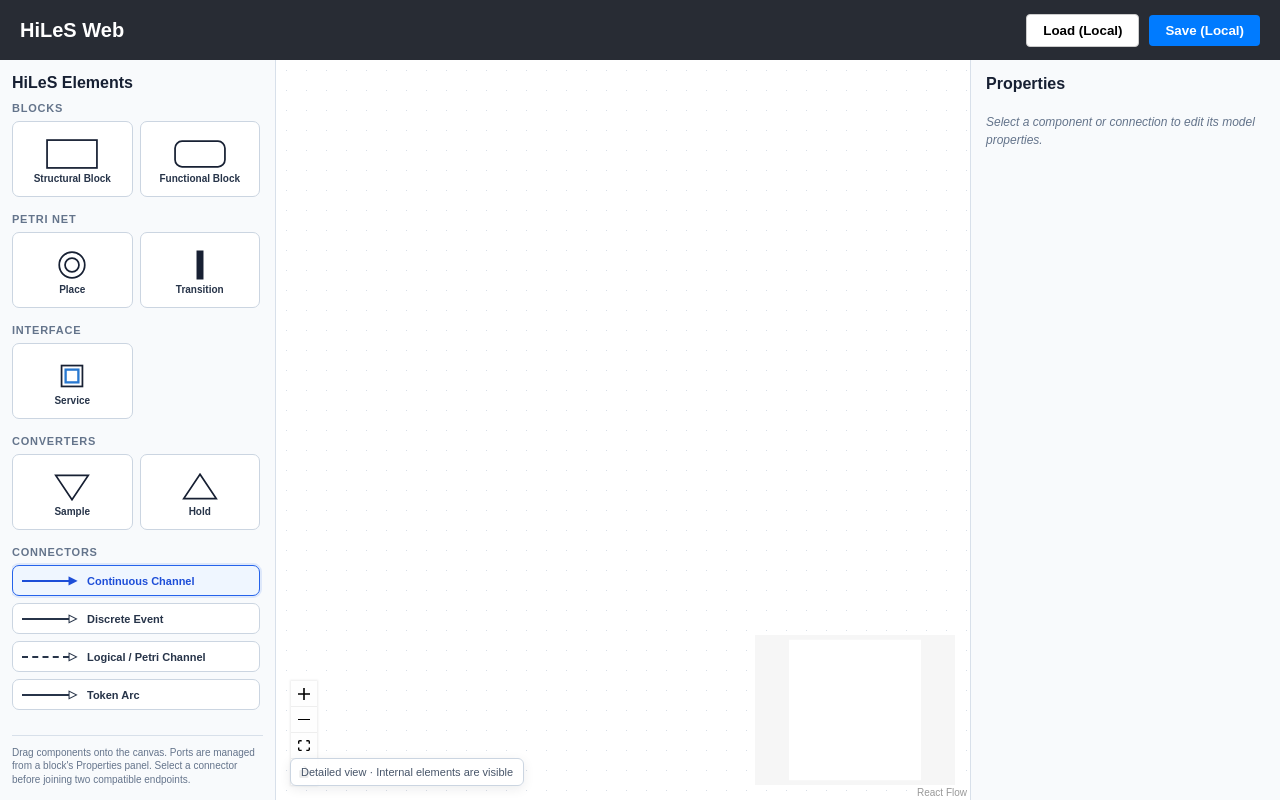
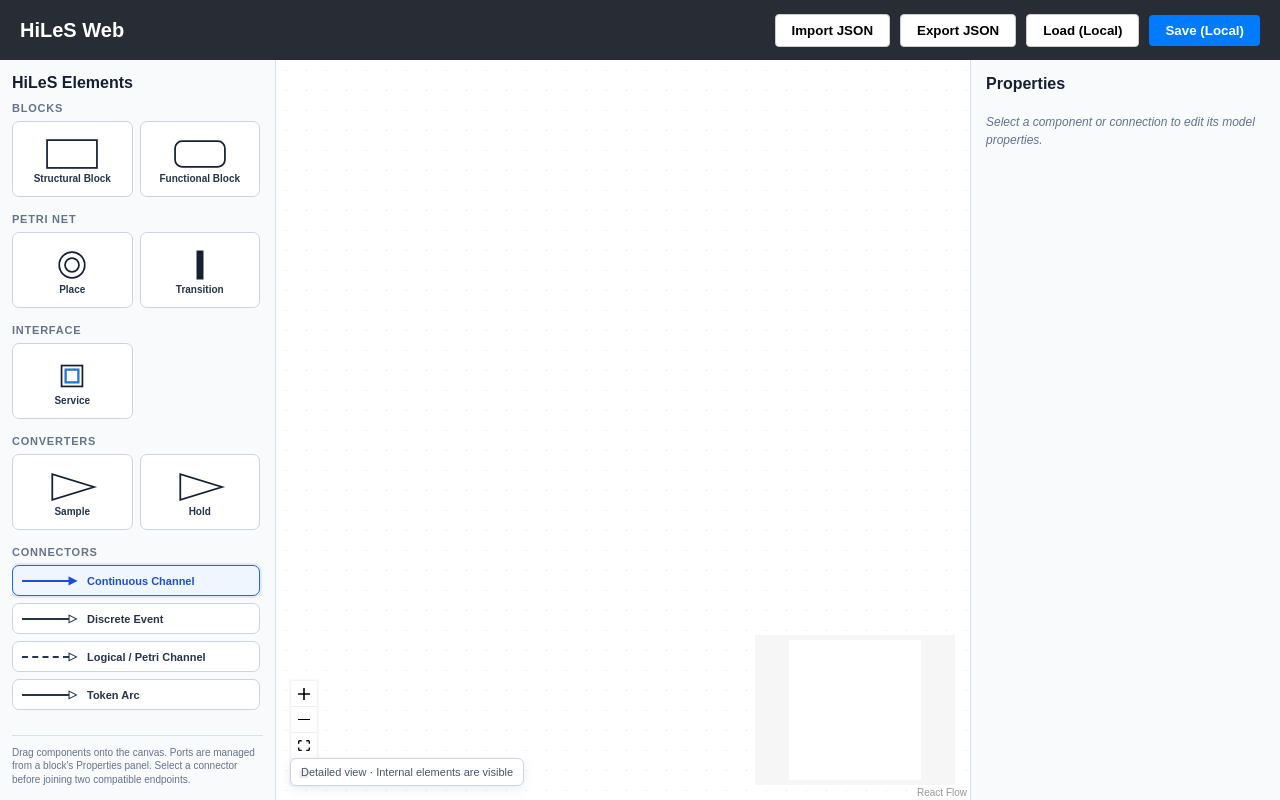
Before and after one commit to KevMasMas/HiLeS_WEB, a React (Vite) app in the folder frontend/: page / in a window 1280 px wide. Built offline with nearby package versions, Linux system fonts and the light colour scheme.

Commit message:
Se edito un pedazo visual de de los Converters y se agrego exportacion e importacion por JSON

```diff
--- /dev/null
+++ b/frontend/src/domain/modelDocument.ts
@@ -0,0 +1,65 @@
+import type { Edge, Node } from '@xyflow/react';
+import type { HilesEdgeData, HilesNodeData } from '../types/hiles';
+
+export const HILES_DOCUMENT_VERSION = 1;
+
+export interface HilesModelDocument {
+  schemaVersion: number;
+  metadata: { savedAt: string };
+  network: { topology: null; protocol: null; nodes: string[] };
+  allElements: Array<{
+    id: string;
+    type: HilesNodeData['hilesType'];
+    name: string;
+    parentId?: string;
+    layout: { x: number; y: number; width?: number; height?: number };
+    ports: HilesNodeData['ports'];
+    properties: HilesNodeData['properties'];
+  }>;
+  relationNode: Array<{ nodeId: string; elementIds: string[] }>;
+  connections: Edge<HilesEdgeData>[];
+}
+
+type HilesNode = Node<HilesNodeData>;
+
+export const serializeModel = (nodes: HilesNode[], connections: Edge<HilesEdgeData>[]): HilesModelDocument => ({
+  schemaVersion: HILES_DOCUMENT_VERSION,
+  metadata: { savedAt: new Date().toISOString() },
+  network: { topology: null, protocol: null, nodes: nodes.filter((node) => node.data.hilesType === 'STRUCTURAL_BLOCK').map((node) => node.id) },
+  allElements: nodes.map((node) => ({
+    id: node.id, type: node.data.hilesType, name: node.data.name,
+    ...(node.parentId ? { parentId: node.parentId } : {}),
+    layout: { x: node.position.x, y: node.position.y, width: Number(node.style?.width) || undefined, height: Number(node.style?.height) || undefined },
+    ports: node.data.ports, properties: node.data.properties,
+  })),
+  relationNode: nodes.filter((node) => node.data.hilesType === 'STRUCTURAL_BLOCK').map((node) => ({ nodeId: node.id, elementIds: nodes.filter((child) => child.parentId === node.id).map((child) => child.id) })),
+  connections,
+});
+
+export const isModelDocument = (value: unknown): value is HilesModelDocument => {
+  if (!value || typeof value !== 'object') return false;
+  const document = value as Partial<HilesModelDocument>;
+  return document.schemaVersion === HILES_DOCUMENT_VERSION && Array.isArray(document.allElements) && Array.isArray(document.connections);
+};
+
+export const validateModelDocument = (document: HilesModelDocument): string[] => {
+  const errors: string[] = [];
+  const ids = new Set<string>();
+  const elementsById = new Map(document.allElements.map((element) => [element.id, element]));
+
+  document.allElements.forEach((element) => {
+    if (!element.id) errors.push('Every element requires an id.');
+    if (ids.has(element.id)) errors.push(`Duplicate element id: ${element.id}.`);
+    ids.add(element.id);
+    if (!element.name?.trim()) errors.push(`Element ${element.id || '(without id)'} requires a name.`);
+    if (element.parentId && !elementsById.has(element.parentId)) errors.push(`Element ${element.id} references an unknown parent.`);
+  });
+
+  document.connections.forEach((connection) => {
+    if (!connection.id) errors.push('Every connection requires an id.');
+    if (!elementsById.has(connection.source)) errors.push(`Connection ${connection.id} has an unknown source.`);
+    if (!elementsById.has(connection.target)) errors.push(`Connection ${connection.id} has an unknown target.`);
+  });
+
+  return errors;
+};
--- a/frontend/src/features/editor/CustomNodes.tsx
+++ b/frontend/src/features/editor/CustomNodes.tsx
@@ -60,7 +60,7 @@ export const HilesNode: React.FC<NodeProps<Node<HilesNodeData>>> = ({ data, sele
     <div className={`hiles-node ${selected ? 'is-selected' : ''} ${disabled ? 'is-disabled' : ''} ${locked ? 'is-locked' : ''}`}>
       {isPetri ? <PetriHandles /> : <PortHandles ports={ports} />}
       <div className="hiles-node__symbol">
-        <HilesGlyph type={hilesType} width={isFunctional ? 154 : 84} height={isFunctional ? 66 : 56} />
+        <HilesGlyph type={hilesType} width={isFunctional ? 154 : 84} height={isFunctional ? 66 : 56} direction={properties.operatorDirection} />
         {isFunctional && properties.expression && <span className="hiles-node__expression">{properties.expression}</span>}
         {hilesType === HilesElementType.PLACE && properties.tokens > 0 && <span className="hiles-place-token" aria-label={`${properties.tokens} token`} />}
       </div>
--- a/frontend/src/features/editor/Editor.tsx
+++ b/frontend/src/features/editor/Editor.tsx
@@ -1,11 +1,26 @@
-import React from 'react';
+import React, { useRef } from 'react';
 import { Palette } from './Palette';
 import { Canvas } from './Canvas';
 import { PropertiesPanel } from './PropertiesPanel';
 import { useEditorStore } from '../../stores/useEditorStore';
 
 export const Editor: React.FC = () => {
-  const { saveModel, loadModel, statusMessage } = useEditorStore();
+  const { saveModel, loadModel, exportModel, importModel, statusMessage } = useEditorStore();
+  const importInput = useRef<HTMLInputElement>(null);
+
+  const downloadJson = () => {
+    const blob = new Blob([exportModel()], { type: 'application/json' });
+    const url = URL.createObjectURL(blob);
+    const link = document.createElement('a');
+    link.href = url; link.download = 'hiles-model.json'; link.click();
+    URL.revokeObjectURL(url);
+  };
+
+  const uploadJson = async (event: React.ChangeEvent<HTMLInputElement>) => {
+    const file = event.target.files?.[0];
+    if (file) importModel(await file.text());
+    event.target.value = '';
+  };
 
   return (
     <div style={styles.container}>
@@ -13,6 +28,9 @@ export const Editor: React.FC = () => {
         <h1 style={styles.logo}>HiLeS Web</h1>
         <div style={styles.actions}>
           {statusMessage && <span style={styles.status}>✓ {statusMessage}</span>}
+          <input ref={importInput} type="file" accept="application/json,.json" onChange={uploadJson} style={{ display: 'none' }} />
+          <button style={styles.button} onClick={() => importInput.current?.click()}>Import JSON</button>
+          <button style={styles.button} onClick={downloadJson}>Export JSON</button>
           <button style={styles.button} onClick={loadModel}>Load (Local)</button>
           <button style={{ ...styles.button, ...styles.primaryButton }} onClick={saveModel}>Save (Local)</button>
         </div>
--- a/frontend/src/features/editor/HilesGlyph.tsx
+++ b/frontend/src/features/editor/HilesGlyph.tsx
@@ -1,14 +1,16 @@
 import React from 'react';
-import { HilesElementType } from '../../types/hiles';
+import { HilesElementType, type OperatorDirection } from '../../types/hiles';
 
 interface HilesGlyphProps {
   type: HilesElementType;
   width?: number;
   height?: number;
+  direction?: OperatorDirection;
 }
 
-export const HilesGlyph: React.FC<HilesGlyphProps> = ({ type, width = 88, height = 54 }) => {
+export const HilesGlyph: React.FC<HilesGlyphProps> = ({ type, width = 88, height = 54, direction = 'right' }) => {
   const common = { stroke: '#172033', strokeWidth: 3, fill: '#fff' };
+  const triangle = { right: '16,8 16,52 88,30', left: '84,8 84,52 12,30', up: '8,52 92,52 50,8', down: '8,8 92,8 50,52' }[direction];
 
   return (
     <svg width={width} height={height} viewBox="0 0 100 60" aria-hidden="true">
@@ -20,8 +22,8 @@ export const HilesGlyph: React.FC<HilesGlyphProps> = ({ type, width = 88, height
       {type === HilesElementType.PORT && (
         <><line x1="14" y1="30" x2="42" y2="30" stroke="#172033" strokeWidth="3" /><rect x="42" y="20" width="20" height="20" fill="#e33a43" stroke="#e33a43" strokeWidth="3" /><rect x="48" y="26" width="8" height="8" fill="#fff" /><line x1="62" y1="30" x2="88" y2="30" stroke="#172033" strokeWidth="3" /></>
       )}
-      {type === HilesElementType.SAMPLE && <polygon points="22,10 78,10 50,52" {...common} />}
-      {type === HilesElementType.HOLD && <polygon points="50,8 78,50 22,50" {...common} />}
+      {type === HilesElementType.SAMPLE && <polygon points={triangle} {...common} />}
+      {type === HilesElementType.HOLD && <polygon points={triangle} {...common} />}
       {type === HilesElementType.PLACE && <><circle cx="50" cy="30" r="22" {...common} /><circle cx="50" cy="30" r="12" fill="none" stroke="#172033" strokeWidth="3" /></>}
       {type === HilesElementType.TRANSITION && <rect x="44" y="5" width="12" height="50" fill="#172033" />}
       {type === HilesElementType.TOKEN && <circle cx="50" cy="30" r="15" fill="#ef2d2d" stroke="#b91c1c" strokeWidth="2" />}
--- a/frontend/src/features/editor/PropertiesPanel.tsx
+++ b/frontend/src/features/editor/PropertiesPanel.tsx
@@ -72,7 +72,7 @@ export const PropertiesPanel: React.FC = () => {
 
   const { hilesType, name, properties, ports } = selectedNode.data;
   const update = store.updateNodeProperties;
-  const portCapableTypes: HilesElementType[] = [HilesElementType.STRUCTURAL_BLOCK, HilesElementType.FUNCTIONAL_BLOCK, HilesElementType.SAMPLE, HilesElementType.HOLD, HilesElementType.SERVICE];
+  const portCapableTypes: HilesElementType[] = [HilesElementType.STRUCTURAL_BLOCK, HilesElementType.FUNCTIONAL_BLOCK, HilesElementType.SERVICE];
   const supportsPorts = portCapableTypes.includes(hilesType);
 
   return (
@@ -105,6 +105,14 @@ export const PropertiesPanel: React.FC = () => {
         <label style={styles.check}><input type="checkbox" checked={properties.enabled} onChange={(event) => update(selectedNode.id, { enabled: event.target.checked })} /> Enabled</label>
       </>}
 
+      {(hilesType === HilesElementType.SAMPLE || hilesType === HilesElementType.HOLD) && <>
+        <Field label="Orientation">
+          <select style={styles.input} value={properties.operatorDirection} onChange={(event) => update(selectedNode.id, { operatorDirection: event.target.value as 'left' | 'right' | 'up' | 'down' })}>
+            <option value="right">Pointing right</option><option value="left">Pointing left</option><option value="up">Pointing up</option><option value="down">Pointing down</option>
+          </select>
+        </Field>
+        <p style={styles.help}>{hilesType === HilesElementType.SAMPLE ? 'Data and control inputs stay on the wide side; the sampled output stays on the tip.' : 'The input stays on the wide side; the held output stays on the tip.'}</p>
+      </>}
       {hilesType === HilesElementType.SAMPLE && <Field label="Description"><TextArea value={properties.description} onChange={(event) => update(selectedNode.id, { description: event.target.value })} /></Field>}
       {hilesType === HilesElementType.HOLD && <Field label="Held Value"><TextInput value={properties.heldValue} onChange={(event) => update(selectedNode.id, { heldValue: event.target.value })} /></Field>}
       {supportsPorts && <PortEditor nodeId={selectedNode.id} ports={ports} />}
@@ -119,6 +127,7 @@ const styles: Record<string, React.CSSProperties> = {
   aside: { width: 310, background: '#f8fafc', borderLeft: '1px solid #d8e0ea', padding: 15, display: 'flex', flexDirection: 'column', boxSizing: 'border-box', overflowY: 'auto' },
   title: { margin: '0 0 8px', fontSize: 16, color: '#172033' },
   empty: { fontSize: 12, color: '#64748b', fontStyle: 'italic', lineHeight: 1.5 },
+  help: { margin: '-3px 0 12px', color: '#64748b', fontSize: 10, lineHeight: 1.4 },
   typePill: { alignSelf: 'flex-start', marginBottom: 15, padding: '3px 7px', borderRadius: 999, background: '#e2e8f0', color: '#475569', fontSize: 9, fontWeight: 800, textTransform: 'uppercase', letterSpacing: '.05em' },
   field: { display: 'block', marginBottom: 12 },
   label: { display: 'block', marginBottom: 5, color: '#475569', fontSize: 10, fontWeight: 800, textTransform: 'uppercase', letterSpacing: '.04em' },
--- a/frontend/src/stores/useEditorStore.ts
+++ b/frontend/src/stores/useEditorStore.ts
@@ -8,9 +8,11 @@ import {
   type HilesNodeData,
   type HilesNodeProperties,
   type HilesPort,
+  type OperatorDirection,
   type PortDirection,
 } from '../types/hiles';
 import { HilesElementTranslations } from '../types/translations';
+import { isModelDocument, serializeModel, validateModelDocument } from '../domain/modelDocument';
 
 type HilesNode = Node<HilesNodeData>;
 type HilesEdge = Edge<HilesEdgeData>;
@@ -43,12 +45,14 @@ interface EditorState {
   clearConnectionError: () => void;
   saveModel: () => void;
   loadModel: () => void;
+  exportModel: () => string;
+  importModel: (json: string) => void;
 }
 
 const defaultProperties = (): HilesNodeProperties => ({
   description: '', collapsed: false, locked: false, visible: true,
   expression: '', executionDelay: 0, enabled: true,
-  tokens: 0, maxTokens: 1, delay: 0, condition: '', heldValue: '',
+  tokens: 0, maxTokens: 1, delay: 0, condition: '', heldValue: '', operatorDirection: 'right',
 });
 
 const createPort = (direction: PortDirection, name?: string, nature: HilesPort['nature'] = 'continuous'): HilesPort => ({
@@ -63,9 +67,21 @@ const createPort = (direction: PortDirection, name?: string, nature: HilesPort['
 
 const defaultPorts = (type: HilesElementType): HilesPort[] => {
   if (type === HilesElementType.FUNCTIONAL_BLOCK) return [createPort('input'), createPort('output')];
-  if (type === HilesElementType.SAMPLE) return [createPort('input', 'Data'), createPort('input', 'Control', 'control'), createPort('output')];
-  if (type === HilesElementType.HOLD) return [createPort('input'), createPort('output')];
+  if (type === HilesElementType.SAMPLE || type === HilesElementType.HOLD) return operatorPorts(type, 'right');
   return [];
+};
+
+const operatorPorts = (type: HilesElementType, direction: OperatorDirection): HilesPort[] => {
+  const sides: Record<OperatorDirection, { input: HilesPort['side']; output: HilesPort['side'] }> = {
+    right: { input: 'left', output: 'right' }, left: { input: 'right', output: 'left' }, up: { input: 'bottom', output: 'top' }, down: { input: 'top', output: 'bottom' },
+  };
+  const { input, output } = sides[direction];
+  if (type === HilesElementType.SAMPLE) return [
+    { ...createPort('input', 'Data'), side: input, offset: 0.32 },
+    { ...createPort('input', 'Control', 'control'), side: input, offset: 0.68 },
+    { ...createPort('output', 'Sampled'), side: output, offset: 0.5 },
+  ];
+  return [{ ...createPort('input', 'Data'), side: input, offset: 0.5 }, { ...createPort('output', 'Held'), side: output, offset: 0.5 }];
 };
 
 const edgeAppearance = (type: HilesConnectionType) => {
@@ -181,8 +197,12 @@ export const useEditorStore = create<EditorState>((set, get) => ({
   },
 
   updateNodeName: (id, name) => set({ nodes: get().nodes.map((node) => node.id === id ? { ...node, data: { ...node.data, name } } : node) }),
-  updateNodeProperties: (id, properties) => set({ nodes: get().nodes.map((node) => node.id === id
-    ? { ...node, data: { ...node.data, properties: { ...node.data.properties, ...properties } } } : node) }),
+  updateNodeProperties: (id, properties) => set({ nodes: get().nodes.map((node) => {
+    if (node.id !== id) return node;
+    const mergedProperties = { ...node.data.properties, ...properties };
+    const isOperator = node.data.hilesType === HilesElementType.SAMPLE || node.data.hilesType === HilesElementType.HOLD;
+    return { ...node, data: { ...node.data, properties: mergedProperties, ...(isOperator && properties.operatorDirection ? { ports: operatorPorts(node.data.hilesType, properties.operatorDirection) } : {}) } };
+  }) }),
   addPort: (nodeId, direction) => set({ nodes: get().nodes.map((node) => node.id === nodeId
     ? { ...node, data: { ...node.data, ports: [...node.data.ports, createPort(direction)] } } : node) }),
   updatePort: (nodeId, portId, patch) => set({ nodes: get().nodes.map((node) => node.id === nodeId
@@ -222,7 +242,7 @@ export const useEditorStore = create<EditorState>((set, get) => ({
 
   saveModel: () => {
     const { nodes, edges } = get();
-    localStorage.setItem('hiles_mvp_model', JSON.stringify({ version: 2, metadata: { savedAt: new Date().toISOString() }, nodes, connections: edges }));
+    localStorage.setItem('hiles_mvp_model', JSON.stringify(serializeModel(nodes, edges)));
     set({ statusMessage: 'Model saved locally' });
   },
   loadModel: () => {
@@ -230,11 +250,36 @@ export const useEditorStore = create<EditorState>((set, get) => ({
     if (!saved) return;
     try {
       const model = JSON.parse(saved);
-      const rawNodes = (model.nodes ?? []) as HilesNode[];
+      if (isModelDocument(model)) {
+        const errors = validateModelDocument(model);
+        if (errors.length) throw new Error(errors[0]);
+      }
+      const rawNodes = isModelDocument(model)
+        ? model.allElements.map((element) => ({
+          id: element.id, type: 'hilesNode', position: { x: element.layout.x, y: element.layout.y },
+          ...(element.parentId ? { parentId: element.parentId, extent: 'parent' as const, expandParent: true } : {}),
+          ...(element.layout.width || element.layout.height ? { style: { width: element.layout.width, height: element.layout.height } } : {}),
+          data: { hilesType: element.type, name: element.name, ports: element.ports, properties: element.properties },
+        })) as HilesNode[]
+        : (model.nodes ?? []) as HilesNode[];
       const rawEdges = (model.connections ?? model.edges ?? []) as HilesEdge[];
       set({ nodes: rawNodes.map(normalizeNode), edges: rawEdges.map(normalizeEdge), selectedElementId: null, selectedConnectionId: null, connectionError: null, statusMessage: 'Local model loaded' });
     } catch {
       set({ connectionError: 'The saved model is not valid JSON.' });
     }
   },
+  exportModel: () => JSON.stringify(serializeModel(get().nodes, get().edges), null, 2),
+  importModel: (json) => {
+    try {
+      const model = JSON.parse(json);
+      if (!isModelDocument(model)) throw new Error('Unsupported document version.');
+      const errors = validateModelDocument(model);
+      if (errors.length) throw new Error(errors[0]);
+      localStorage.setItem('hiles_mvp_model', json);
+      get().loadModel();
+      set({ statusMessage: 'JSON model imported' });
+    } catch (error) {
+      set({ connectionError: error instanceof Error ? error.message : 'The selected file is not a valid HiLeS JSON model.' });
+    }
+  },
 }));
--- a/frontend/src/types/hiles.ts
+++ b/frontend/src/types/hiles.ts
@@ -25,6 +25,7 @@ export type PortDataType = 'boolean' | 'integer' | 'real' | 'string' | 'vector'
 export type PortNature = 'continuous' | 'control';
 export type PortSide = 'left' | 'right' | 'top' | 'bottom';
 export type ConnectionRouting = 'straight' | 'curved' | 'orthogonal';
+export type OperatorDirection = 'left' | 'right' | 'up' | 'down';
 
 export interface HilesPort {
   id: string;
@@ -49,6 +50,7 @@ export interface HilesNodeProperties {
   delay: number;
   condition: string;
   heldValue: string;
+  operatorDirection: OperatorDirection;
 }
 
 export interface HilesNodeData extends Record<string, unknown> {
```
